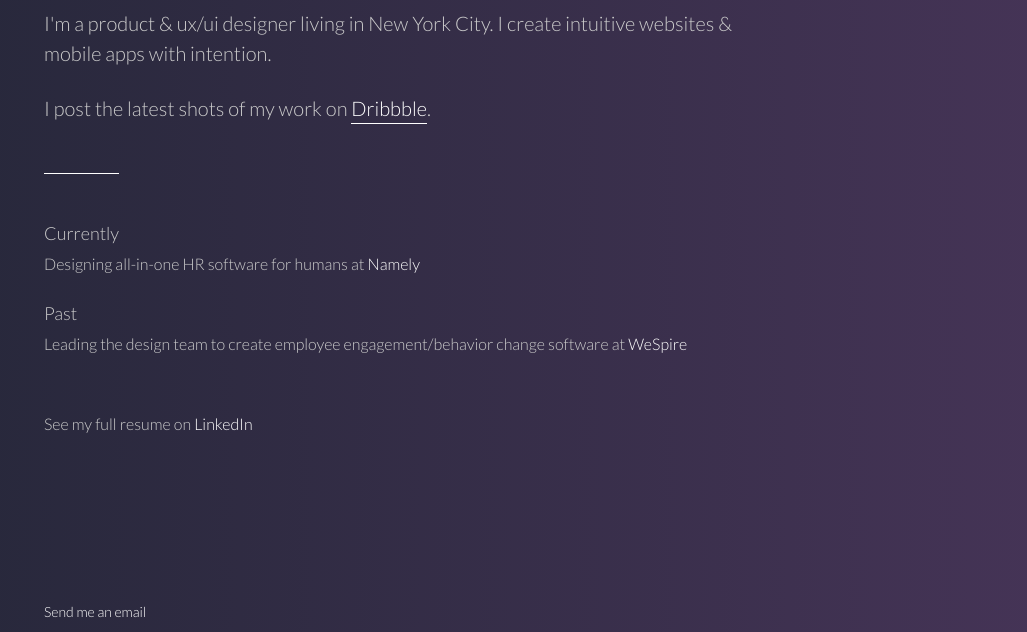
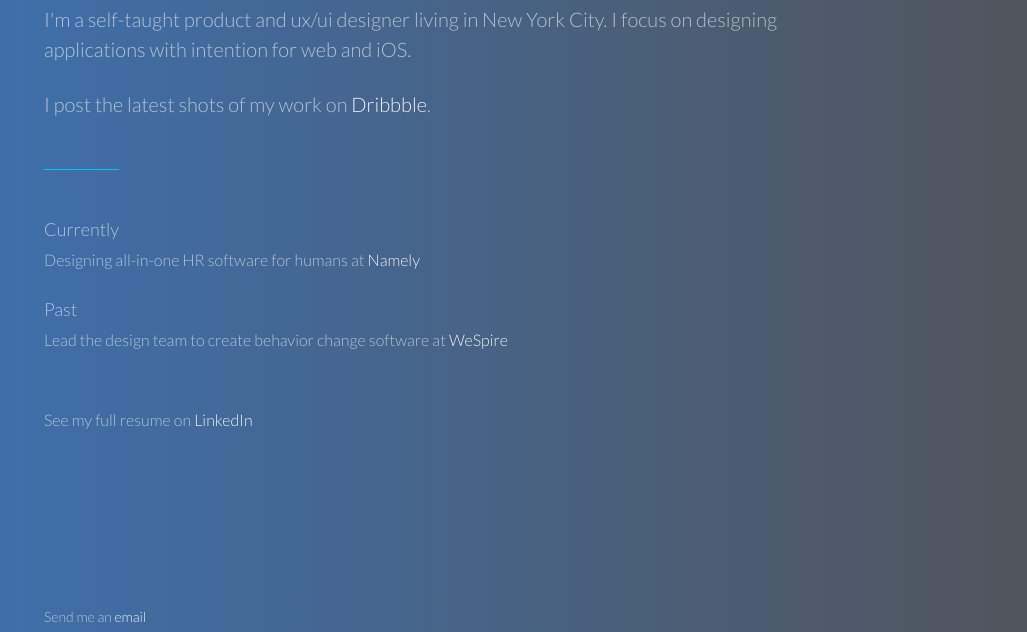
Before and after one commit to lsslbrt/crispy-octo-adventure, a plain HTML site: page index.html in a window 1280 px wide. Shown: the part 168-800 px from the top of the page, without its empty margins (126-1153 px from the left). Drawn offline with Linux system fonts and the light colour scheme; a web font is replaced by a local one.

Commit message:
4/10
Style changes

```diff
--- a/css/style.css
+++ b/css/style.css
@@ -22,19 +22,20 @@
 /* TYPOGRAPHY ***********************************/
 
 h1 {
-  color: #CCC;
+  color: rgba(255,255,255,0.6);
   font-family: 'Lato', sans-serif;
-  font-size: 24px;
+  font-size: 20px;
+  letter-spacing: 2px;
 }
 
 h2 {
-  color: #CCC;
+  color: rgba(255,255,255,0.6);
   font-family: 'Lato', sans-serif;
   font-size: 18px;
 }
 
 p {
-  color: #CCC;
+  color: rgba(255,255,255,0.6);
   font-family: 'Lato', sans-serif;
   font-size: 20px;
   line-height: 30px;
@@ -42,52 +43,68 @@ p {
 }
 
 p.small {
-  color: #CCC;
+  color: rgba(255,255,255,0.6);
   font-family: 'Lato', sans-serif;
   font-size: 16px;
 }
 
-a {
-  color: #FFF;
-  text-decoration: none;
+p.vsmall {
+  color: rgba(255,255,255,0.6);
+  font-family: 'Lato', sans-serif;
+  font-size: 14px;
 }
 
-a:hover {
-  color: #FFF;
-  text-decoration: none;
-}
-
-a:active {
-  color: #FFF;
+a:link {
+  color: rgba(255,255,255,0.9);
   text-decoration: none;
 }
 
 a:visited {
-  color: #FFF;
+  color: rgba(255,255,255,0.9);
+}
+
+a:hover {
+  color: rgba(255,255,255,0.6);
   text-decoration: none;
 }
 
-a.underline {
-  border-bottom: 1px solid;
-  padding-bottom: 3px;
-}
+::selection {
+  background: rgba(0,0,0,0.1);
+  }
 
-::selection {
-  background: #FAFAFA;
+::-moz-selection {
+  background: rgba(0,0,0,0.1);
   }
 
 
 /* BASE STYLES ***********************************/
 
+@-webkit-keyframes fadeIn { from { opacity:0; } to { opacity:1; } }
+@-moz-keyframes fadeIn { from { opacity:0; } to { opacity:1; } }
+@keyframes fadeIn { from { opacity:0; } to { opacity:1; } }
+
 body {
-  background-image: linear-gradient(to right, #252739, #483559);
+  background-color: #3d72b4;
+  background-image: linear-gradient(to right, #3d72b4, #525252);
+  opacity:0;
+  -webkit-animation:fadeIn ease-in 1;
+  -moz-animation:fadeIn ease-in 1;
+  animation:fadeIn ease-in 1;
+
+  -webkit-animation-fill-mode:forwards;
+  -moz-animation-fill-mode:forwards;
+  animation-fill-mode:forwards;
+
+  -webkit-animation-duration:1s;
+  -moz-animation-duration:1s;
+  animation-duration:1s;
 }
 
 
 /* ABOUT ***********************************/
 
 #about {
-  max-width: 700px;
+  max-width: 750px;
 }
 
 h1.title {
@@ -100,17 +117,22 @@ p.dribbble {
   margin-top: 25px;
 }
 
-hr.separator {
-  border-top: 1px solid #FFF;
+a.dribbble:hover {
+  color: #00C4FF;
+}
+
+.separator {
   margin: 50px 0;
+  height: 1px;
   width: 75px;
+  background: #00C4FF;
 }
 
 /* CURRENTLY ***********************************/
 
 #currently {
   margin-top: 50px;
-  max-width: 700px;
+  max-width: 750px;
 }
 
 h2.status {
@@ -118,7 +140,7 @@ h2.status {
 }
 
 p.linkedin {
-  color: #CCC;
+  color: rgba(255,255,255,0.6);
   font-family: 'Lato', sans-serif;
   font-size: 16px;
   margin-top: 50px;
@@ -126,12 +148,6 @@ p.linkedin {
 
 
 /* FOOTER ***********************************/
-
-#footer {
-  color: #777;
-  font-family: 'Lato', sans-serif;
-  font-size: 14px;
-}
 
 html,
 body {
--- a/index.html
+++ b/index.html
@@ -1,14 +1,13 @@
 <!DOCTYPE html>
 <html>
   <head>
-    <title>Elyssa Albert | Designer</title>
+    <title>Elyssa Albert | Design</title>
     <meta name="viewport" content="width=device-width, initial-scale=1.0">
     <link rel="icon" type="image/png" href="favicon-32x32.png" sizes="32x32" />
     <link rel="icon" type="image/png" href="favicon-16x16.png" sizes="16x16" />
     <!-- Bootstrap -->
     <link href="css/bootstrap.min.css" rel="stylesheet">
     <link href="css/style.css" rel="stylesheet">
-    <link href='https://fonts.googleapis.com/css?family=Droid+Serif:400italic' rel='stylesheet' type='text/css'>
     <link href='http://fonts.googleapis.com/css?family=Lato:300' rel='stylesheet' type='text/css'>
   </head>
   <body>
@@ -19,15 +18,15 @@
               Elyssa Albert
             </h1>
             <p>
-            I'm a product &amp; ux/ui designer living in New York City. I create intuitive websites &amp; mobile apps with intention.
+              I'm a self-taught product and ux/ui designer living in New York City. I focus on designing applications with intention for web and iOS.
             </p>
 
             <p class="dribbble">
-            I post the latest shots of my work on <a href="http://www.dribbble.com/lysslbrt" class="underline" target="_blank">Dribbble</a>.
+              I post the latest shots of my work on <a href="http://www.dribbble.com/lysslbrt" class="dribbble" target="_blank">Dribbble</a>.
             </p>
           </div>
 
-        <hr class="separator">
+          <div class="separator"></div>
 
           <div id="currently">
             <h2 class= "status">
@@ -40,7 +39,7 @@
               Past
             </h2>
             <p class="small">
-            Leading the design team to create employee engagement/behavior change software at <a href="http://www.wespire.com" target="_blank">WeSpire</a>
+              Lead the design team to create behavior change software at <a href="http://www.wespire.com" target="_blank">WeSpire</a>
             </p>
             <p class="linkedin">
               See my full resume on <a href="http://www.linkedin.com/in/elyssaalbert" target="_blank">LinkedIn</a>
@@ -53,8 +52,9 @@
 
       <div id="footer">
         <div class="container">
-          <a href="mailto:albert.elyssa@gmail.com">Send me an email</a>
-        </div>
+          <p class="vsmall">
+            Send me an <a href="mailto:albert.elyssa@gmail.com">email</a>
+          </p>
         </div>
         </div>
   </body>
```
Also changed, not shown: favicon-16x16.png, favicon-32x32.png, favicon.ico. Lines whose indentation alone changed are shown as unchanged.
